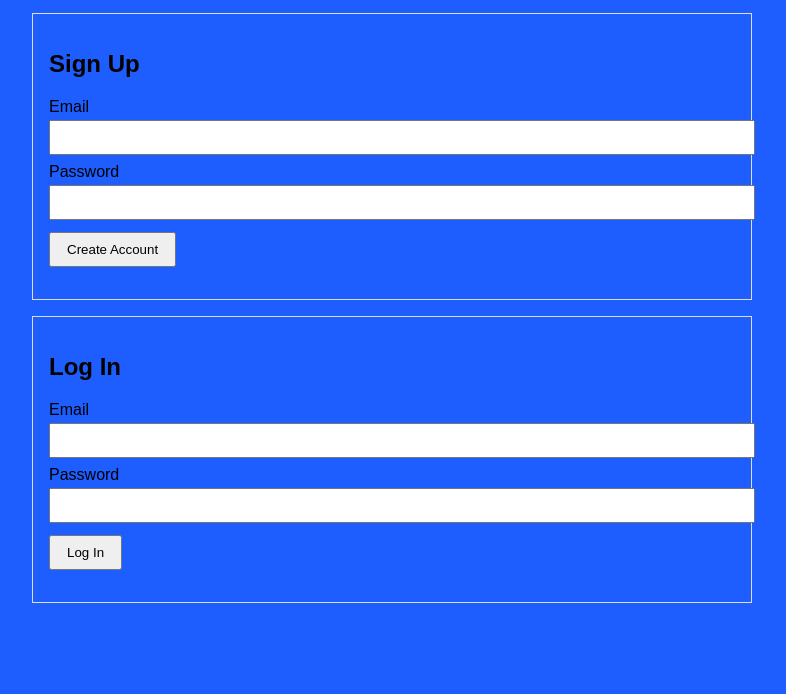
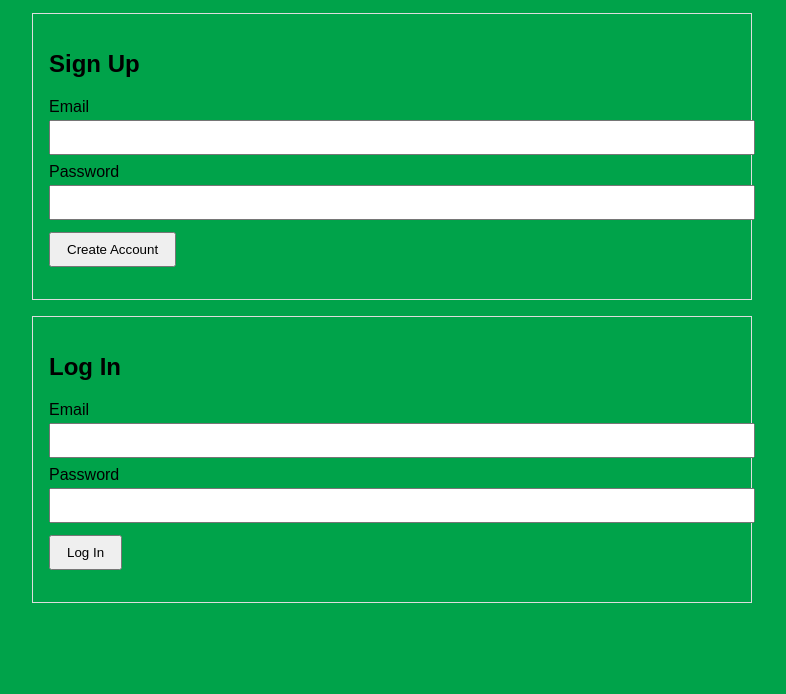
Before and after one commit to cosmoh8sgrass/AuthNest, a plain HTML site: page frontend/index.html in a window 1280 px wide. Shown: the part 106-800 px from the top of the page, without its empty margins (0-786 px from the left). Drawn offline with Linux system fonts and the light colour scheme.

Commit message:
Changed to green

```diff
--- a/frontend/index.html
+++ b/frontend/index.html
@@ -9,7 +9,7 @@
         font-family: Arial, sans-serif;
         margin: 32px;
         max-width: 720px;
-        background: #1e5eff;
+        background: #00a34a;
       }
       h1 {
         margin-bottom: 8px;
```
Also changed, not shown: frontend/dashboard.html (+1 -1 lines).
